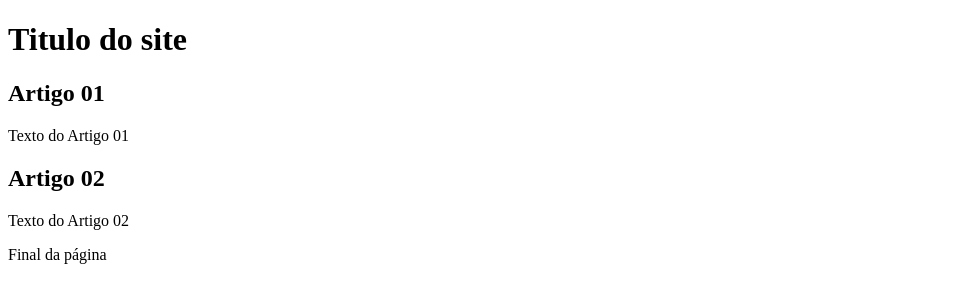
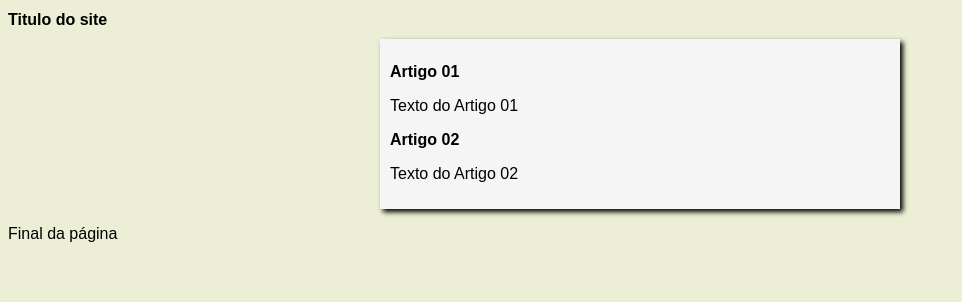
Before and after one commit to JoseDenilson28/projecto_site, a plain HTML site: page index.html in a window 1280 px wide. Shown: the whole page, without its empty margins (0-962 px from the left). Drawn offline with Linux system fonts and the light colour scheme.

Commit message:
Desenvolvendo o Design

```diff
--- /dev/null
+++ b/css/style.css
@@ -0,0 +1,15 @@
+* {
+    font-family: Arial, Helvetica, sans-serif;
+    font-size: 16px;
+}
+
+body{
+    background-color: rgb(236, 238, 213);
+}
+main{
+    background-color: whitesmoke;
+    width: 500px;
+    margin: auto;
+    padding: 10px;
+    box-shadow: 3px 3px 5px rgb(0, 0, 0);
+}
--- a/index.html
+++ b/index.html
@@ -4,6 +4,7 @@
     <meta charset="UTF-8">
     <meta name="viewport" content="width=device-width, initial-scale=1.0">
     <title>Site</title>
+    <link rel="stylesheet" href="css/style.css">
 </head>
 <body>
     <header>
```
